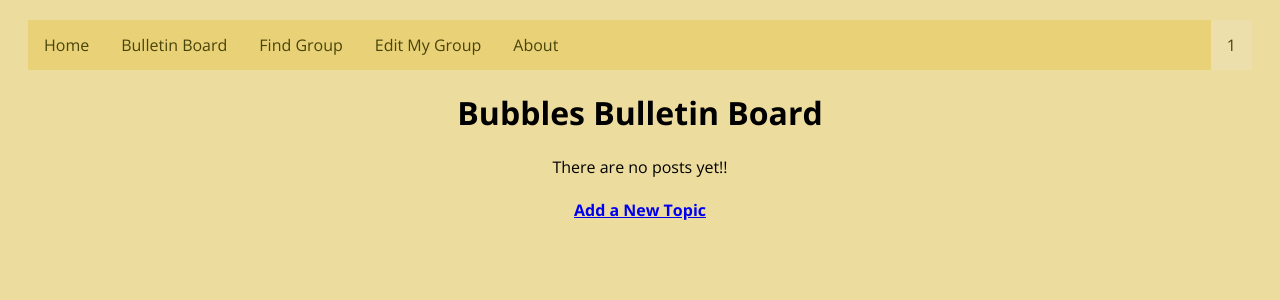
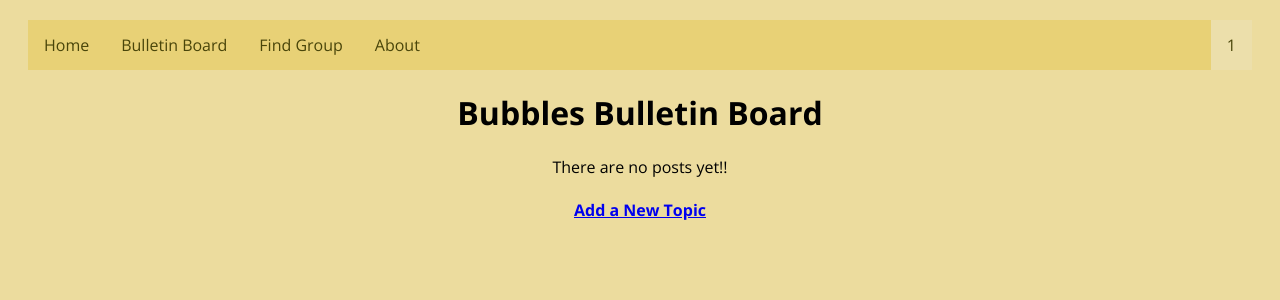
Before and after one commit to cirjeffrey/Bubble, a PHP site: page /forum.php in a window 1280 px wide. Shown: the part 183-483 px from the top of the page. Run offline with PHP 8.4, Linux system fonts and the light colour scheme; the visitor is signed in with stand-in values (Sample User, id 1); data that the repository does not hold is empty.

Commit message:
got rid of edit my group

```diff
--- a/root/forum.php
+++ b/root/forum.php
@@ -27,7 +27,6 @@
     <li><a class="active" href="index.php">Home</a></li>
     <li><a href="forum.php">Bulletin Board</a></li>
     <li><a href="FindSG.php">Find Group</a></li>
-<li><a href="#editGroup">Edit My Group</a></li>
     <li><a href="about.php">About</a></li>
 <div class="dropdown">
 <?php
@@ -36,7 +35,6 @@
     ?>
 <div class="dropdown-content">
     <a href="profile.php">My Profile</a>
-<a href="#editProfile">Edit My Profile</a>
     <a href="includes/logout.inc.php?signout=true">Log out</a>
 </div>
 </div>
```
Lines whose indentation alone changed are shown as unchanged.
